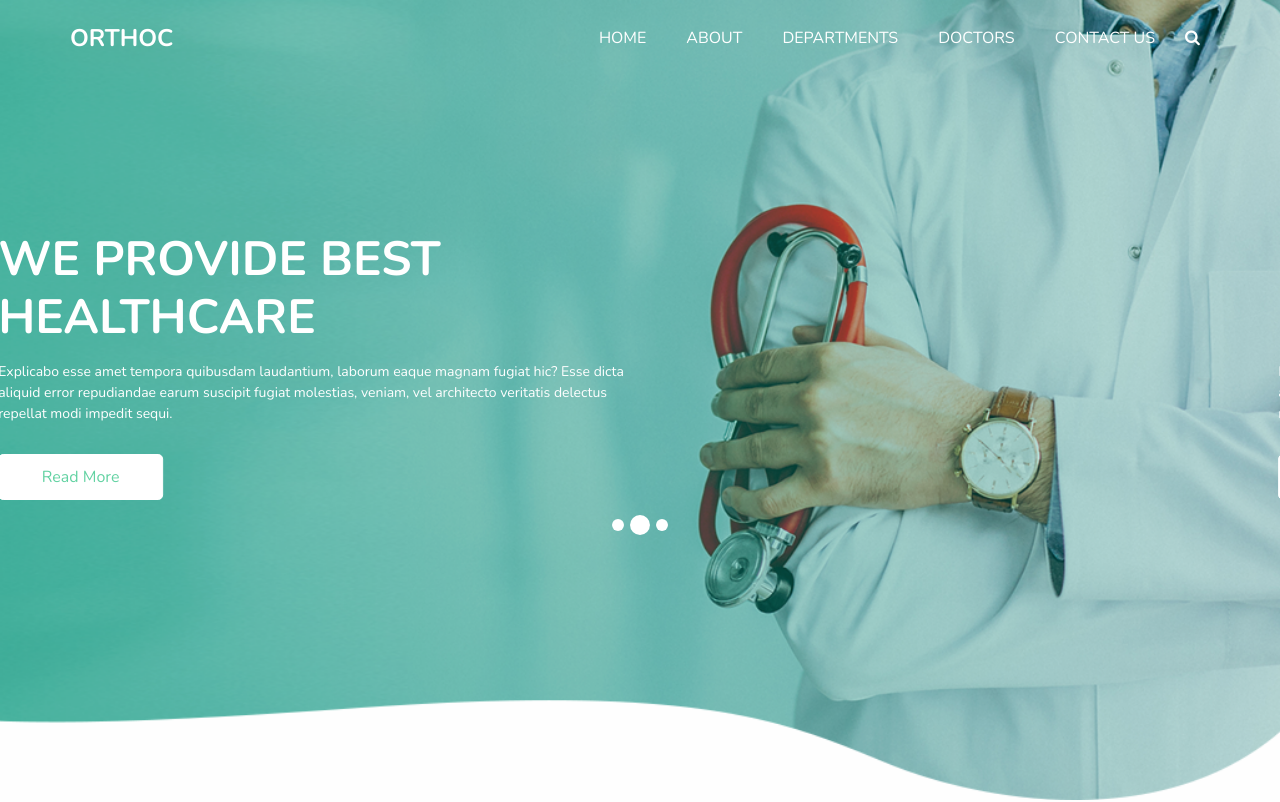
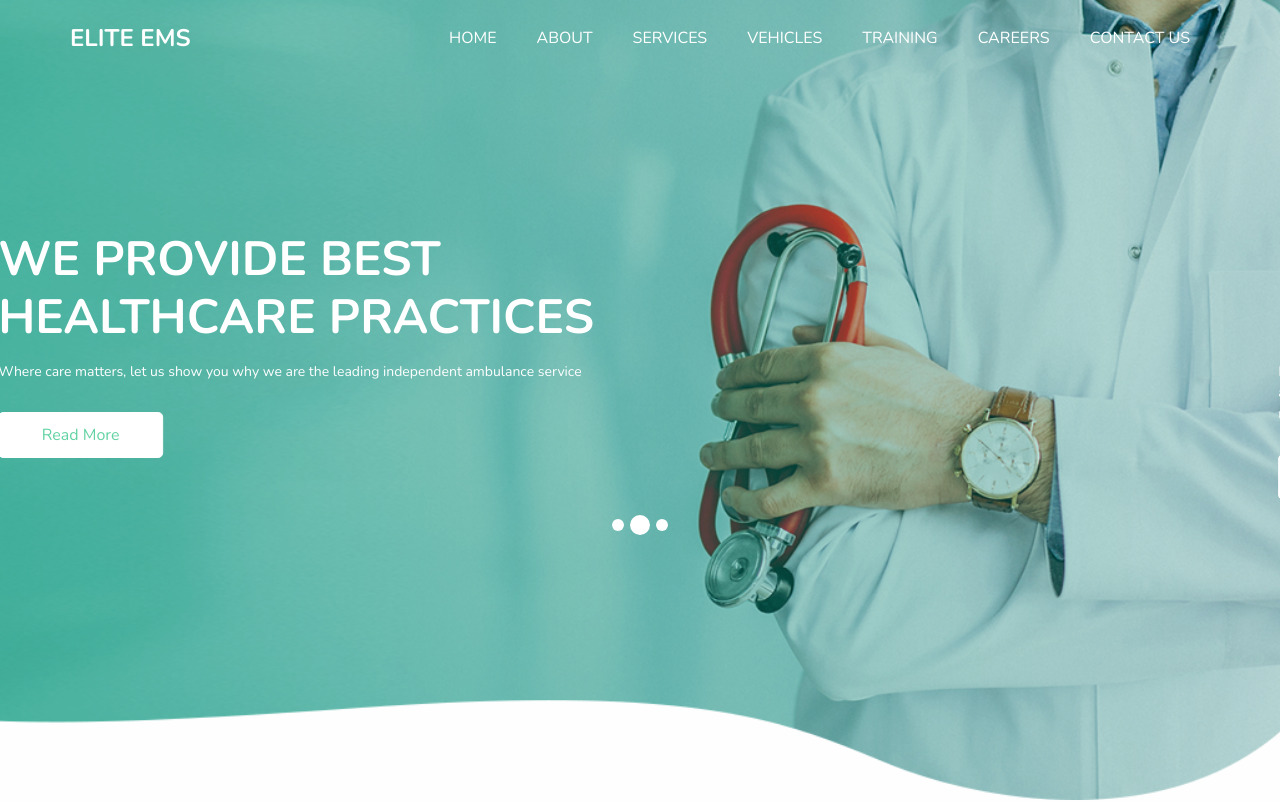
Before and after one commit to markk0042/eliteems.io, a plain HTML site: page index.html in a window 1280 px wide. Shown: the top 802 px of the page. Drawn offline with nearby package versions, Linux system fonts and the light colour scheme; some packages are replaced by stand-ins of ours.

Commit message:
updated main navbar and logo and main carousel quote

```diff
--- a/index.html
+++ b/index.html
@@ -48,7 +48,7 @@
         <nav class="navbar navbar-expand-lg custom_nav-container ">
           <a class="navbar-brand" href="index.html">
             <span>
-              Orthoc
+              ELITE EMS
             </span>
           </a>
 
@@ -65,19 +65,20 @@
                 <a class="nav-link" href="about.html"> About</a>
               </li>
               <li class="nav-item">
-                <a class="nav-link" href="departments.html">Departments</a>
+                <a class="nav-link" href="departments.html">Services</a>
               </li>
               <li class="nav-item">
-                <a class="nav-link" href="doctors.html">Doctors</a>
+                <a class="nav-link" href="doctors.html">Vehicles</a>
+              </li>
+              <li class="nav-item">
+                <a class="nav-link" href="contact.html">Training</a>
+              </li>
+              <li class="nav-item">
+                <a class="nav-link" href="contact.html">Careers</a>
               </li>
               <li class="nav-item">
                 <a class="nav-link" href="contact.html">Contact Us</a>
               </li>
-              <form class="form-inline">
-                <button class="btn  my-2 my-sm-0 nav_search-btn" type="submit">
-                  <i class="fa fa-search" aria-hidden="true"></i>
-                </button>
-              </form>
             </ul>
           </div>
         </nav>
@@ -94,10 +95,10 @@
                 <div class="col-md-7">
                   <div class="detail-box">
                     <h1>
-                      We Provide Best Healthcare
+                      We Provide Best Healthcare Practices
                     </h1>
                     <p>
-                      Explicabo esse amet tempora quibusdam laudantium, laborum eaque magnam fugiat hic? Esse dicta aliquid error repudiandae earum suscipit fugiat molestias, veniam, vel architecto veritatis delectus repellat modi impedit sequi.
+                      Where care matters, let us show you why we are the leading independent ambulance service
                     </p>
                     <div class="btn-box">
                       <a href="" class="btn1">
```
Also changed, not shown: images/elite-logo-1.jpeg (added).
